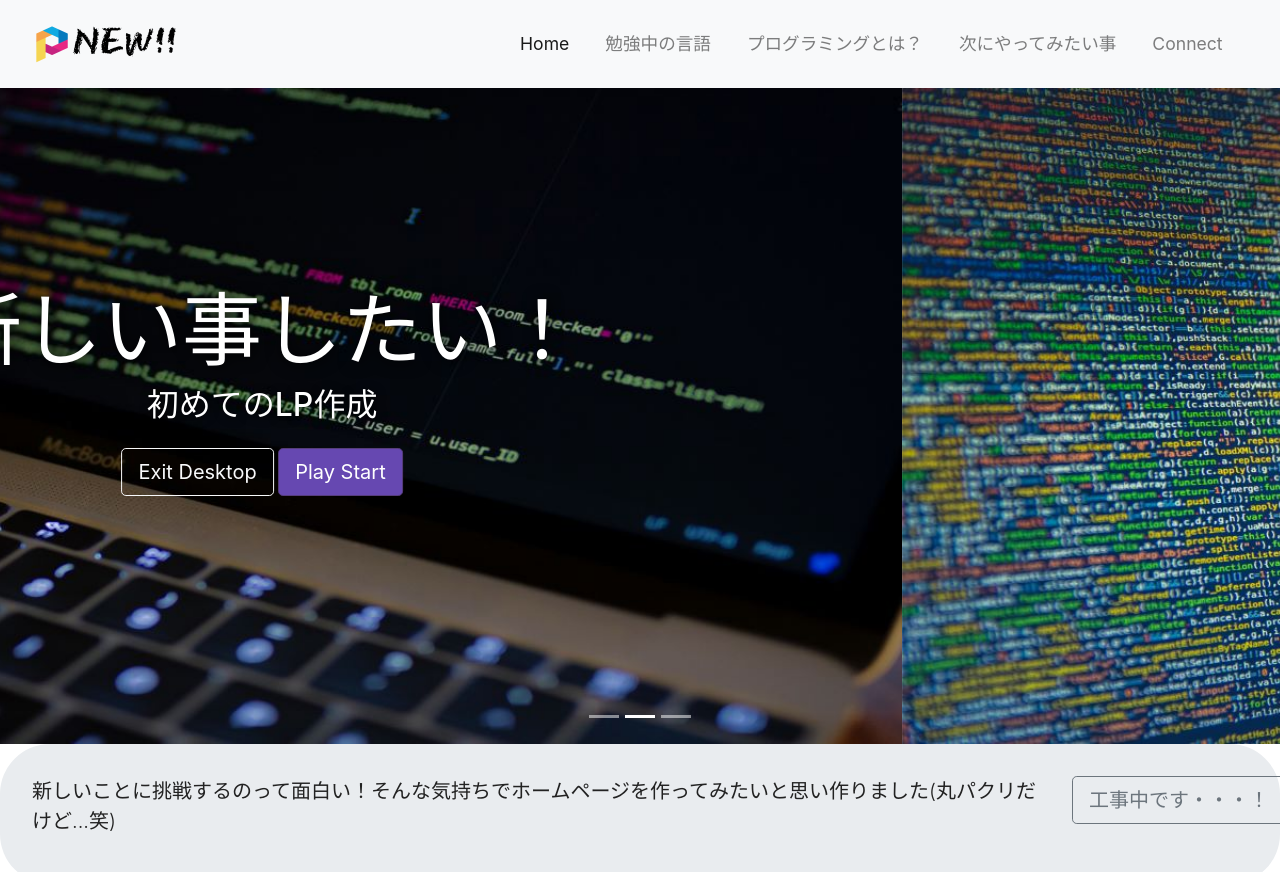
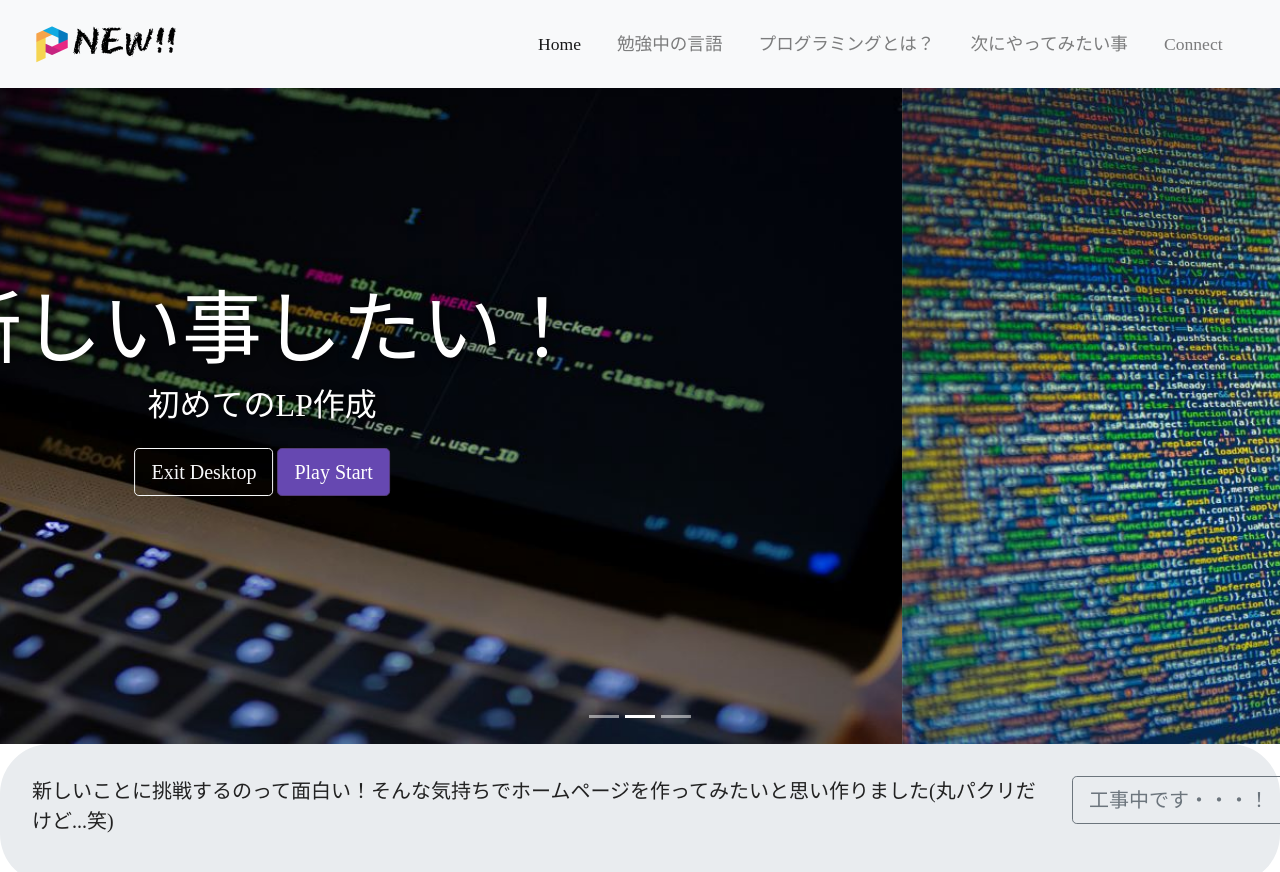
Before and after one commit to TR-NT/mypage, a plain HTML site: page index.html in a window 1280 px wide. Shown: the top 872 px of the page. Drawn offline with nearby package versions, Linux system fonts and the light colour scheme; a web font is replaced by a local one.

Commit message:
Update style.css

```diff
--- a/style.css
+++ b/style.css
@@ -1,10 +1,11 @@
-.wf-hannari { font-family: "Hannari"; }
+@import url('https://fonts.googleapis.com/earlyaccess/hannari.css');
 
 html,body {
   height: 100%;
   width: 100%;
   font-family: 'inherit', inherit;
   color: #222;
+  font-family: "Hannari";
 }
 
 .navbar {
```
